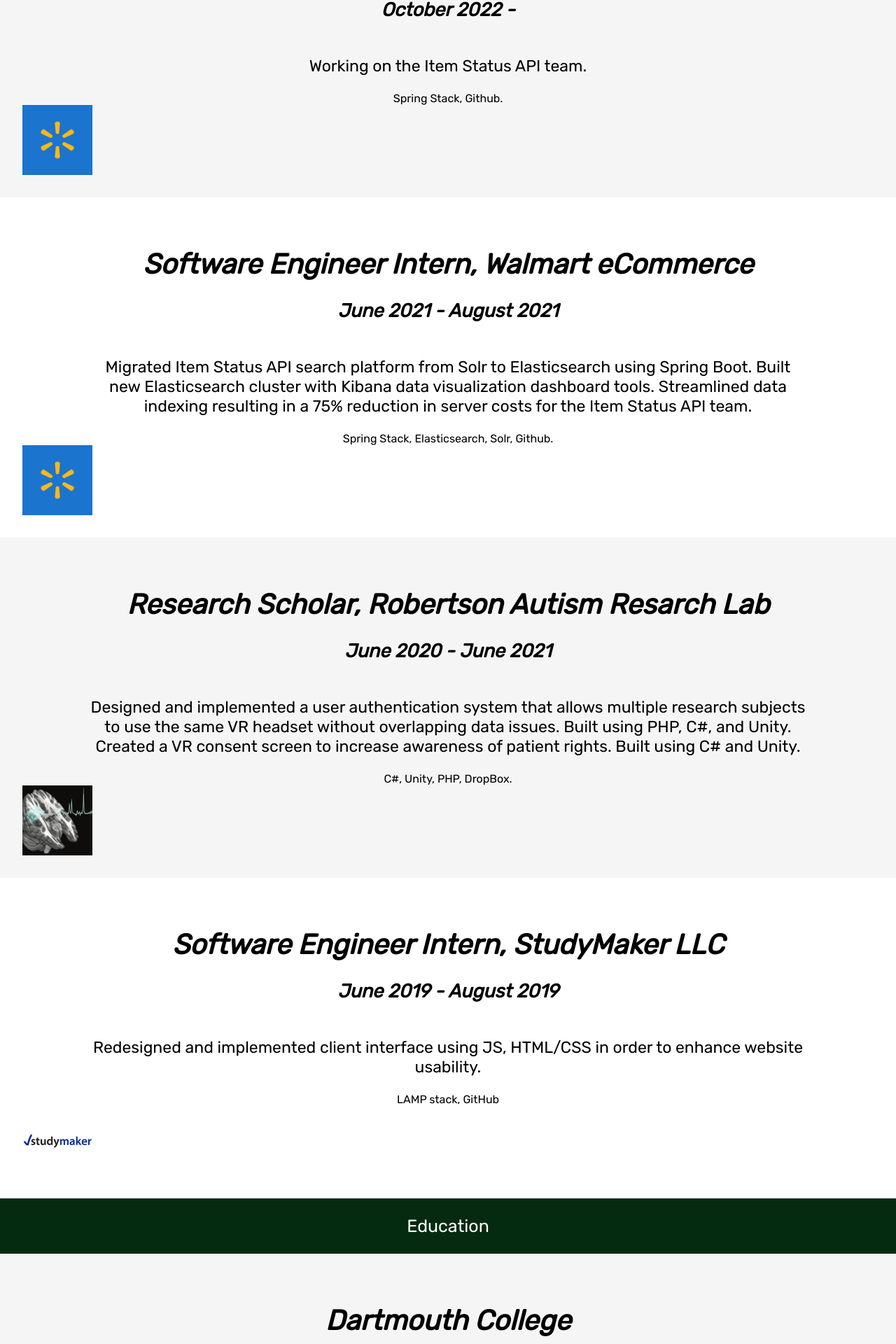
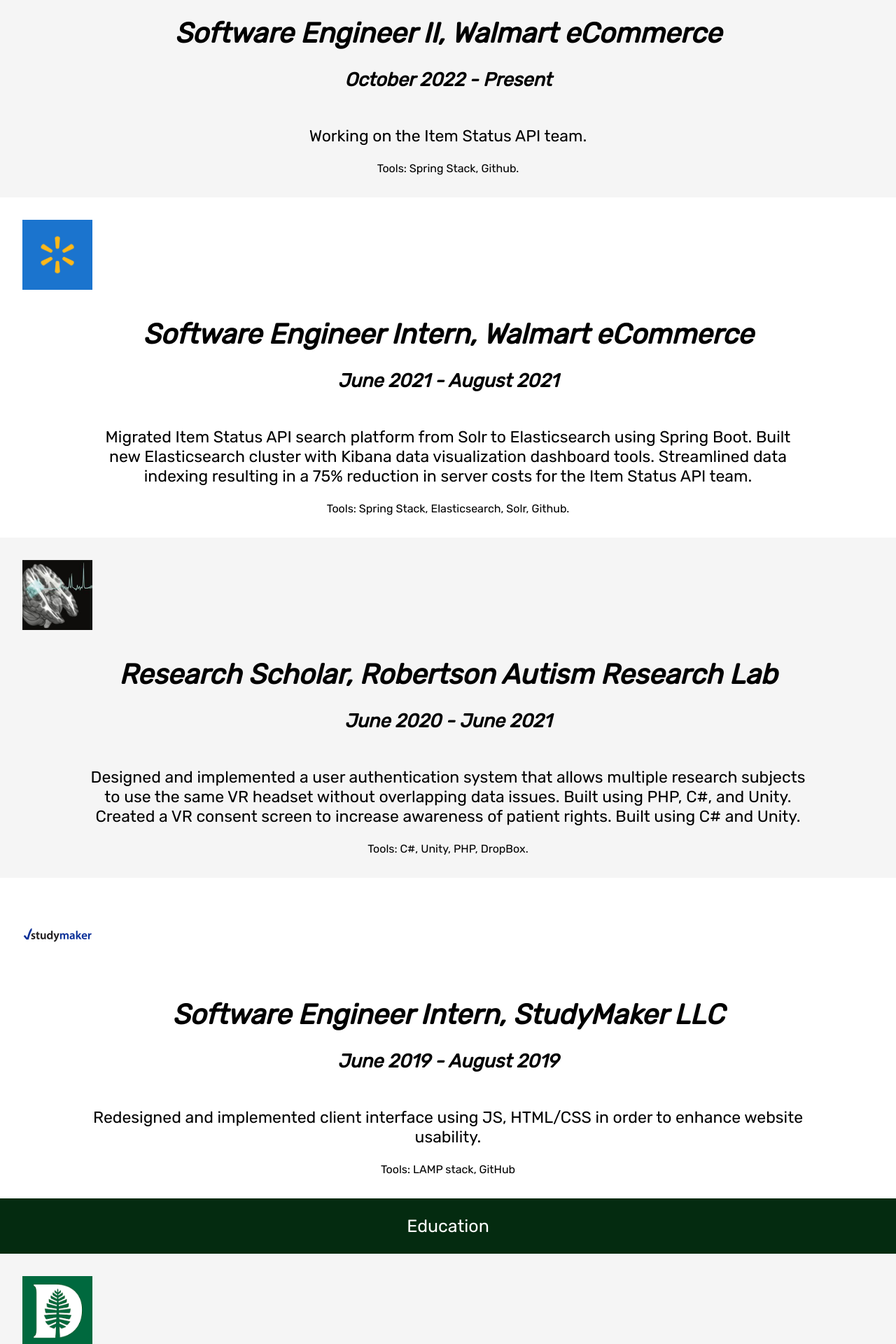
Before and after one commit to vasuvius/personal, a React (Create React App) app in the folder personal/: page /resume in a window 1280 px wide. Shown: the part 310-2230 px from the top of the page at 70% size. Built offline with nearby package versions, Linux system fonts and the light colour scheme.

Commit message:
working model

```diff
--- a/personal/src/components/bio.js
+++ b/personal/src/components/bio.js
@@ -35,7 +35,7 @@ export default class Bio extends Component {
                         </div>
                         <div className="text-body">
                         Welcome to my site! I'm Jack Vasu, a Dartmouth College '22 based in San Francisco.
-                        I majored in Computer Science with a minor in Environmental Studies. In my free time I play tennis,
+                        I majored in Computer Science with a minor in Environmental Studies. In my free time, I play tennis,
                         hike, travel, and lose chess matches. If you want to chat, my socials are listed above.
                         </div>
                     </div>
--- a/personal/src/components/resume.js
+++ b/personal/src/components/resume.js
@@ -9,9 +9,9 @@ export default class Resume extends Component {
         const res = [
             {
                 "title": "Software Engineer II, Walmart eCommerce",
-                "date": "October 2022 -",
+                "date": "October 2022 - Present",
                 "desc":"Working on the Item Status API team.",
-                "tools": "Spring Stack, Github.",
+                "tools": "Tools: Spring Stack, Github.",
                 "styling":"text-section sec",
                 "img":walmartLogo
         },
@@ -19,15 +19,15 @@ export default class Resume extends Component {
                 "title": "Software Engineer Intern, Walmart eCommerce",
                 "date": "June 2021 - August 2021",
                 "desc":"Migrated Item Status API search platform from Solr to Elasticsearch using Spring Boot. Built new Elasticsearch cluster with Kibana data visualization dashboard tools. Streamlined data indexing resulting in a 75% reduction in server costs for the Item Status API team.",
-                "tools": "Spring Stack, Elasticsearch, Solr, Github.",
+                "tools": "Tools: Spring Stack, Elasticsearch, Solr, Github.",
                 "styling":"text-section",
                 "img":walmartLogo
             },
             {
-                "title":"Research Scholar, Robertson Autism Resarch Lab",
+                "title":"Research Scholar, Robertson Autism Research Lab",
                 "date": "June 2020 - June 2021",
                 "desc":"Designed and implemented a user authentication system that allows multiple research subjects to use the same VR headset without overlapping data issues. Built using PHP, C#, and Unity. Created a VR consent screen to increase awareness of patient rights. Built using C# and Unity.",
-                "tools":"C#, Unity, PHP, DropBox.",
+                "tools":"Tools: C#, Unity, PHP, DropBox.",
                 "styling":"text-section sec",
                 "img":robertsonLogo
 
@@ -36,7 +36,7 @@ export default class Resume extends Component {
                 "title": "Software Engineer Intern, StudyMaker LLC",
                 "date": "June 2019 - August 2019",
                 "desc": "Redesigned and implemented client interface using JS, HTML/CSS in order to enhance website usability.",
-                "tools": "LAMP stack, GitHub",
+                "tools": "Tools: LAMP stack, GitHub",
                 "styling":"text-section",
                 "img":studymaker
             }
@@ -60,11 +60,11 @@ export default class Resume extends Component {
                     {res.map(function(d){
                         return (
                         <div className={d.styling}>
+                            <img src={d.img} className="resume-picture" alt={d.img.name}/>
                             <div className="text-header" key={d.title}> {d.title}</div>
                             <div className="text-header sub" key={d.date}> {d.date} </div>
                             <div className="text-body" key={d.name}>{d.desc}</div>
                             <div className="text-skills" key={d.tools}> {d.tools}</div>
-                            <img src={d.img} className="resume-picture" alt={d.img.name}/>
                         </div>
                         )
                     })}
@@ -76,10 +76,10 @@ export default class Resume extends Component {
                     {educ.map(function(d){
                         return (
                         <div className={d.styling}>
+                            <img src={d.img} className="resume-picture" alt={d.img.name} />
                             <div className="text-header" key={d.title}> {d.title}</div>
                             <div className="text-header sub"key={d.date}> {d.date} </div>
                             <div className= "text-body" key={d.name}>{d.desc}</div>
-                            <img src={d.img} className="resume-picture" alt={d.img.name} />
                         </div>
                         )
                     })}
```
Also changed, not shown: personal/src/images/dartmouthLogo.jpg, personal/src/images/prendy.jpg (added).
